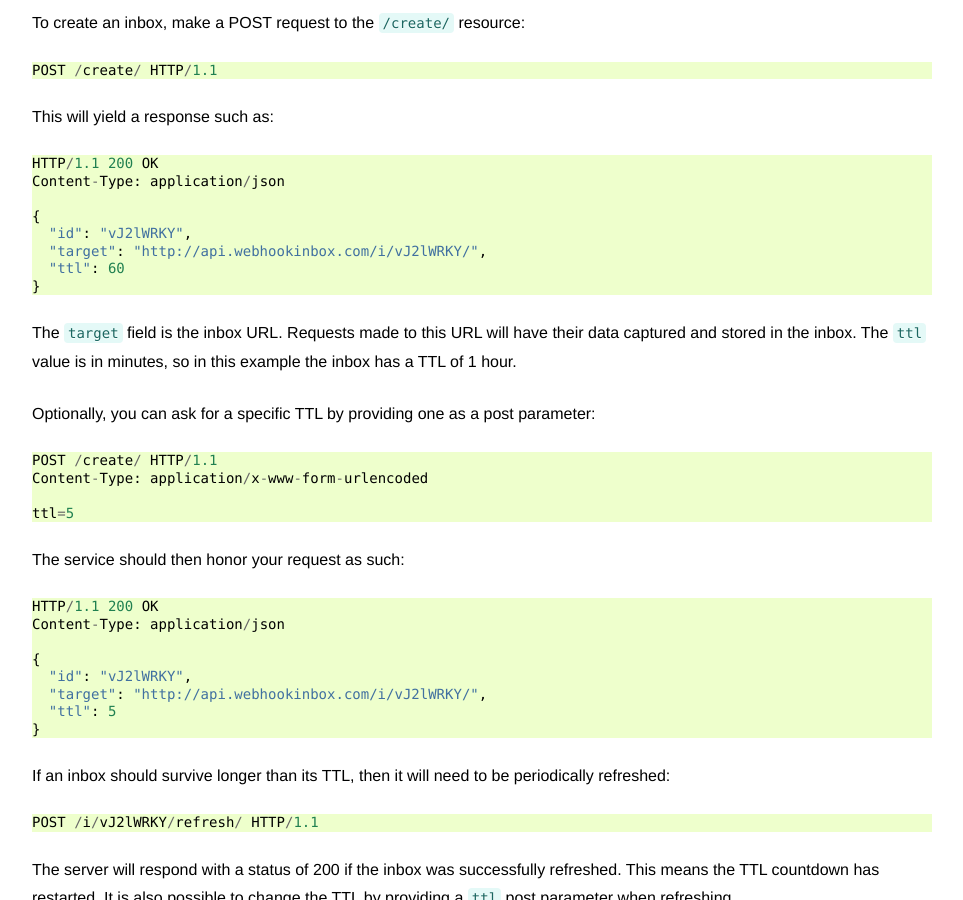
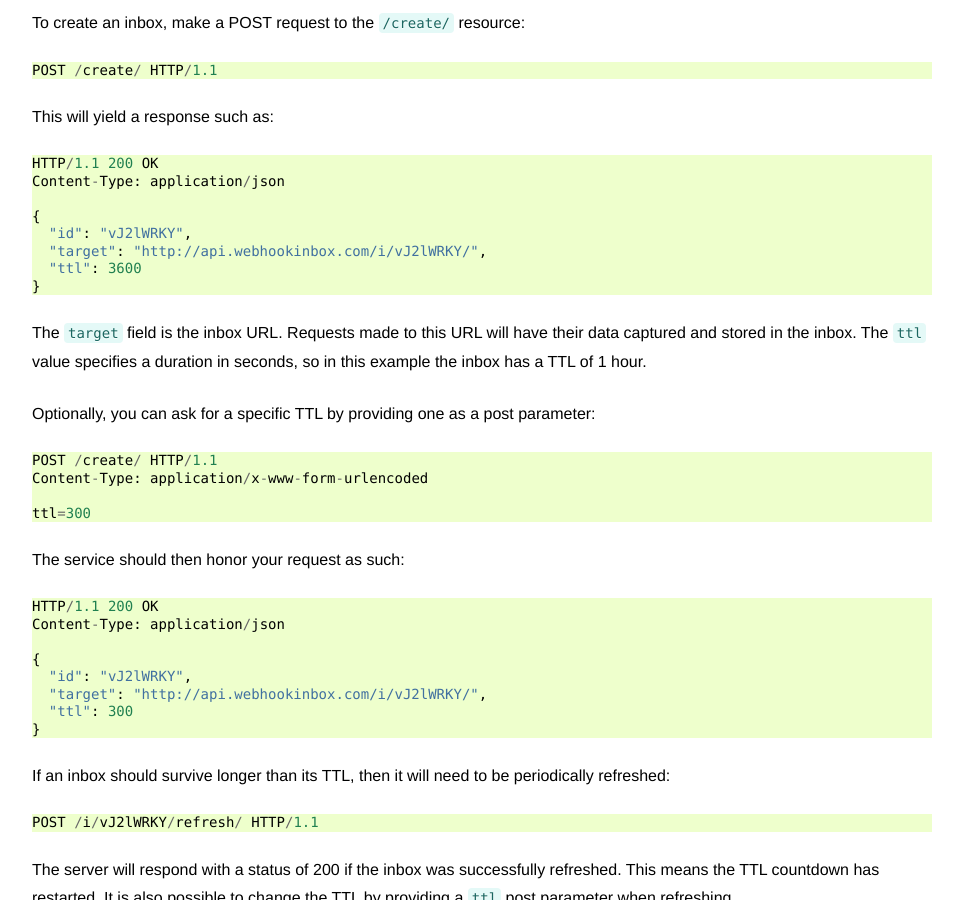
Before and after one commit to fanout/webhookinbox, a Sphinx documentation site: the page built from docs/api.rst, in a window 1280 px wide and 900 px high, scrolled down 2903 px. Shown: the whole window, without its empty margins (158-1121 px from the left). Built offline with Sphinx 7.4.7, drawn with Linux system fonts in a browser that asks for light colours.

Commit message:
change ttl to seconds instead of minutes

```diff
--- a/docs/api.rst
+++ b/docs/api.rst
@@ -90,17 +90,17 @@ This will yield a response such as::
   {
     "id": "vJ2lWRKY",
     "target": "http://api.webhookinbox.com/i/vJ2lWRKY/",
-    "ttl": 60
+    "ttl": 3600
   }
 
-The ``target`` field is the inbox URL. Requests made to this URL will have their data captured and stored in the inbox. The ``ttl`` value is in minutes, so in this example the inbox has a TTL of 1 hour.
+The ``target`` field is the inbox URL. Requests made to this URL will have their data captured and stored in the inbox. The ``ttl`` value specifies a duration in seconds, so in this example the inbox has a TTL of 1 hour.
 
 Optionally, you can ask for a specific TTL by providing one as a post parameter::
 
   POST /create/ HTTP/1.1
   Content-Type: application/x-www-form-urlencoded
 
-  ttl=5
+  ttl=300
 
 The service should then honor your request as such::
 
@@ -110,7 +110,7 @@ The service should then honor your request as such::
   {
     "id": "vJ2lWRKY",
     "target": "http://api.webhookinbox.com/i/vJ2lWRKY/",
-    "ttl": 5
+    "ttl": 300
   }
 
 If an inbox should survive longer than its TTL, then it will need to be periodically refreshed::
--- a/redis_ops.py
+++ b/redis_ops.py
@@ -63,7 +63,7 @@ class RedisOps(object):
 					if pipe.exists(key):
 						# try another random value
 						continue
-					exp_time = now + (ttl * 60)
+					exp_time = now + ttl
 					pipe.multi()
 					pipe.set(key, json.dumps(val))
 					pipe.sadd(set_key, id)
@@ -127,7 +127,7 @@ class RedisOps(object):
 					val = json.loads(val_json)
 					if newttl is not None:
 						val['ttl'] = newttl
-					exp_time = now + (val['ttl'] * 60)
+					exp_time = now + val['ttl']
 					pipe.multi()
 					pipe.set(key, json.dumps(val))
 					pipe.zadd(exp_key, id, exp_time)
--- a/views.py
+++ b/views.py
@@ -134,7 +134,7 @@ def create(req):
 		if ttl is not None:
 			ttl = int(ttl)
 		if ttl is None:
-			ttl = 60
+			ttl = 3600
 
 		try:
 			inbox_id = db.inbox_create(ttl)
```
